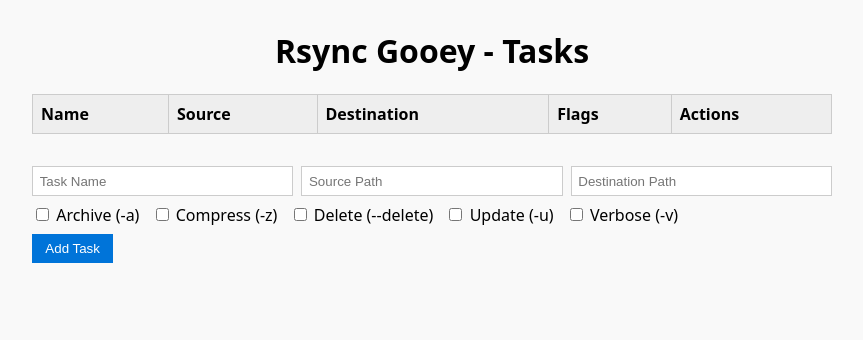
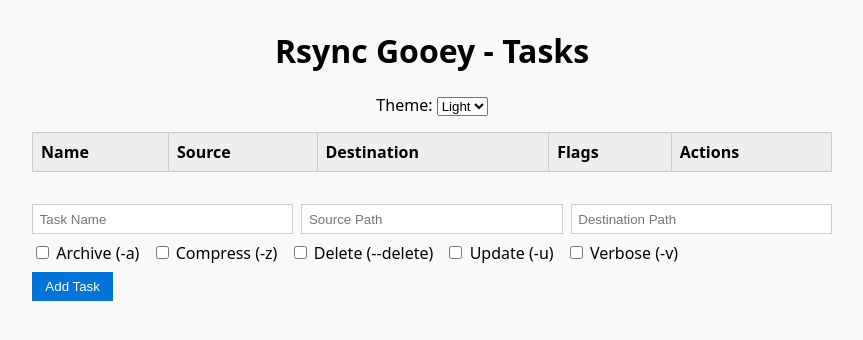
Before and after one commit to dro-ex/rsync-gooey, a Flask app: page / in a window 1280 px wide. Shown: the top 340 px of the page, without its empty margins (208-1071 px from the left). Run offline with Flask 3, Linux system fonts and the light colour scheme; data that the repository does not hold is empty.

Commit message:
Update index.html

```diff
--- a/templates/index.html
+++ b/templates/index.html
@@ -9,11 +9,31 @@
 <body>
   <header>
     <h1>Rsync Gooey - Tasks</h1>
+    <div id="theme-selector-container">
+      <label for="theme-selector">Theme:</label>
+      <select id="theme-selector">
+        <option value="light">Light</option>
+        <option value="dark">Dark</option>
+      </select>
+    </div>
   </header>
   <main>
     <rsync-task-list></rsync-task-list>
     <rsync-task-form></rsync-task-form>
   </main>
   <script src="static/rsync-task-components.js"></script>
+  <script>
+  (function() {
+    const selector = document.getElementById('theme-selector');
+    const saved = localStorage.getItem('theme') || 'light';
+    document.documentElement.classList.add(saved);
+    selector.value = saved;
+    selector.addEventListener('change', function() {
+      document.documentElement.classList.remove('light', 'dark');
+      document.documentElement.classList.add(this.value);
+      localStorage.setItem('theme', this.value);
+    });
+  })();
+  </script>
 </body>
 </html>
```
